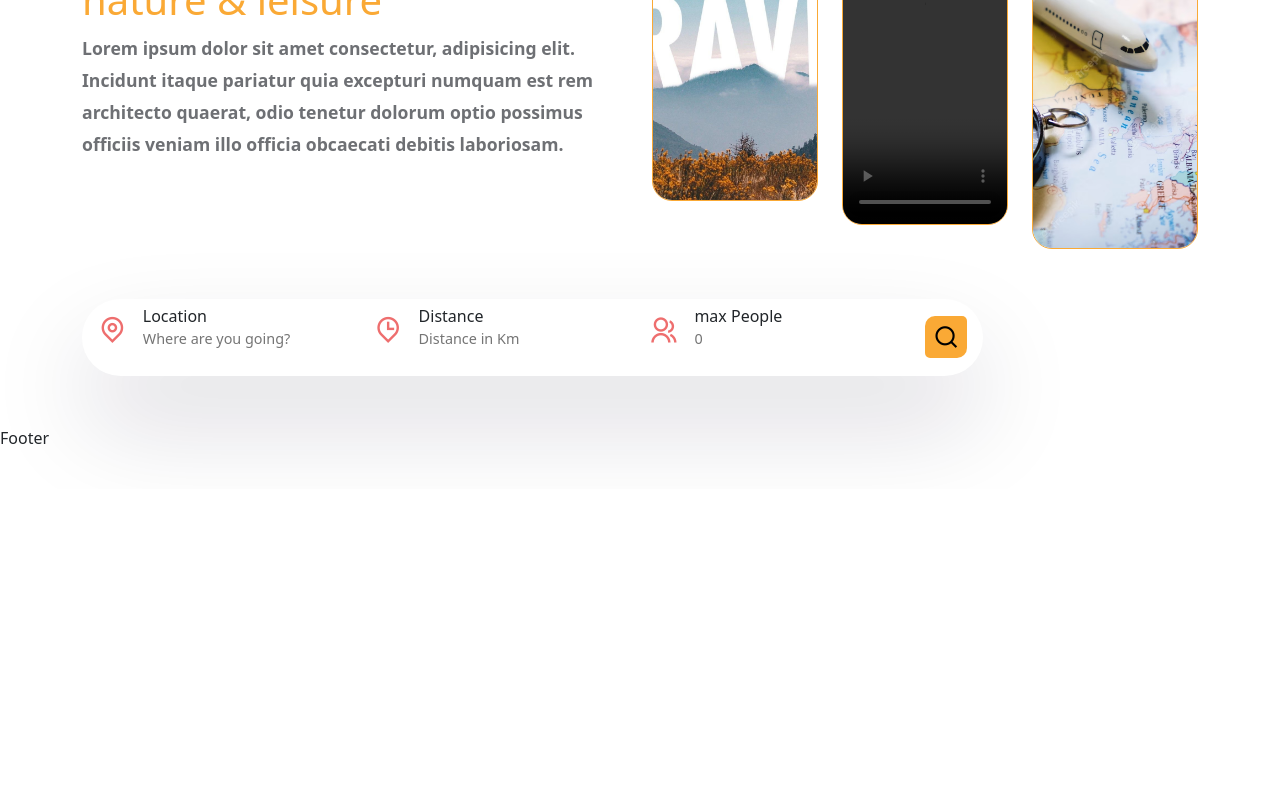
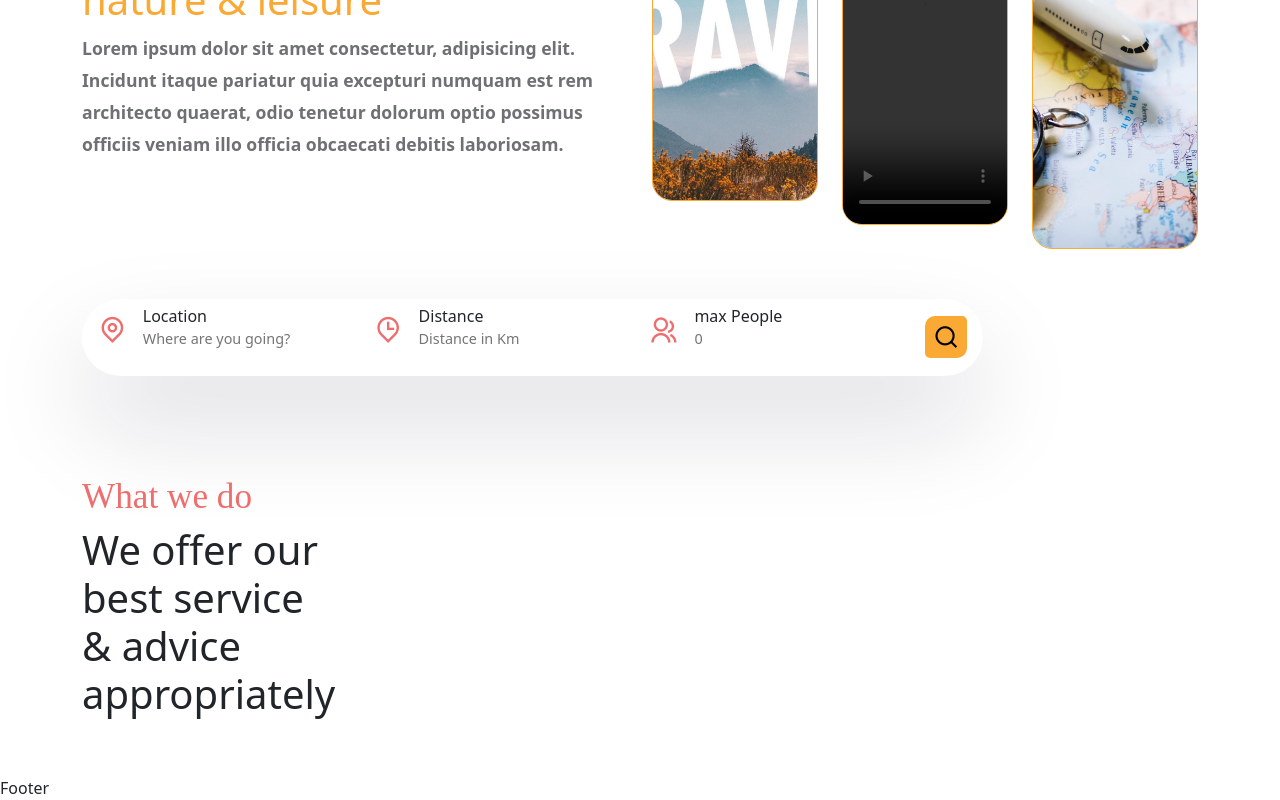
Before and after one commit to sammwaura/AFELTours, a React (Create React App) app in the folder afeltours/: page /home in a window 1280 px wide. Shown: the part 311-1111 px from the top of the page. Before the commit the page ends 800 px from the top, so only its background shows below. Built offline with nearby package versions, Linux system fonts and the light colour scheme; grey boxes are pictures that could not be loaded; a web font is replaced by a local one.

Commit message:
create new files & modify

```diff
--- a/afeltours/src/Pages/Home.jsx
+++ b/afeltours/src/Pages/Home.jsx
@@ -8,6 +8,7 @@
 import Subtitle from '../shared/Subtitle';
 
 import SearchBar from '../shared/SearchBar';
+import ServiceList from '../services/ServiceList';
 
 
 const Home = () => {
@@ -49,6 +50,17 @@
       </Container>
     </section>
     { /* hero start */}
+    <section>
+      <Container>
+        <Row>
+          <Col lg='3'>
+            <h5 className='services__subtitle'>What we do</h5>
+            <h2 className='services__title'>We offer our best service & advice appropriately</h2>
+          </Col>
+          <ServiceList />
+        </Row>
+      </Container>
+    </section>
   </>
 };
 
--- /dev/null
+++ b/afeltours/src/services/ServiceCard.jsx
@@ -0,0 +1,19 @@
+import React from 'react';
+import './service-card.css';
+
+const ServiceCard = ({item}) => {
+
+    const { imgUrl, title, desc } = item;
+
+  return (
+    <div className='service__item'>
+    <div className='service__img'>
+        <img src="{imgUrl}" alt="" />
+    </div>
+    <h5>{title}</h5>
+    <p>{desc}</p>
+  </div>
+  )
+}
+
+export default ServiceCard;
--- /dev/null
+++ b/afeltours/src/services/ServiceList.jsx
@@ -0,0 +1,39 @@
+import React from 'react';
+import ServiceCard from './ServiceCard';
+import { Col } from 'reactstrap';
+
+// import weatherImg from '../assets/images/weather.png'
+// import guideImg from '../assets/images/guide.png'
+// import customizationImg  from '../assets/images/customization.png'
+
+
+const servicesData = [
+    // {
+    //     imgUrl: weatherImg,
+    //     title: "Calculate weather",
+    //     desc: 'Lorem'
+    // },
+    // {
+    //     imgUrl: guideImg,
+    //     title: "Best Tour Guide",
+    //     desc: 'Lorem'
+    // },
+    // {
+    //     imgUrl: customizationImg,
+    //     title: "Customization",
+    //     desc: 'Lorem'
+    // },
+]
+
+const ServiceList = () => {
+  return  <>
+  {
+    servicesData.map((item,index)=> <Col lg='3' key={index}><ServiceCard item =
+    {item}/>
+    </Col>)
+  }
+  </>
+
+}
+
+export default ServiceList;
--- a/afeltours/src/styles/home.css
+++ b/afeltours/src/styles/home.css
@@ -36,3 +36,15 @@
 .hero__img-box{
     padding-top: 2rem;
 }
+
+.services__subtitle{
+    font-size: 2.2rem;
+    font-weight: 500;
+    color: #ee6e6e;
+    font-family: var(--subtitle-font-name);
+}
+
+.services__title{
+    font-size: 2.5rem;
+    font-weight: 500;
+}
```
Also changed, not shown: afeltours/src/services/service-card.css (added).
